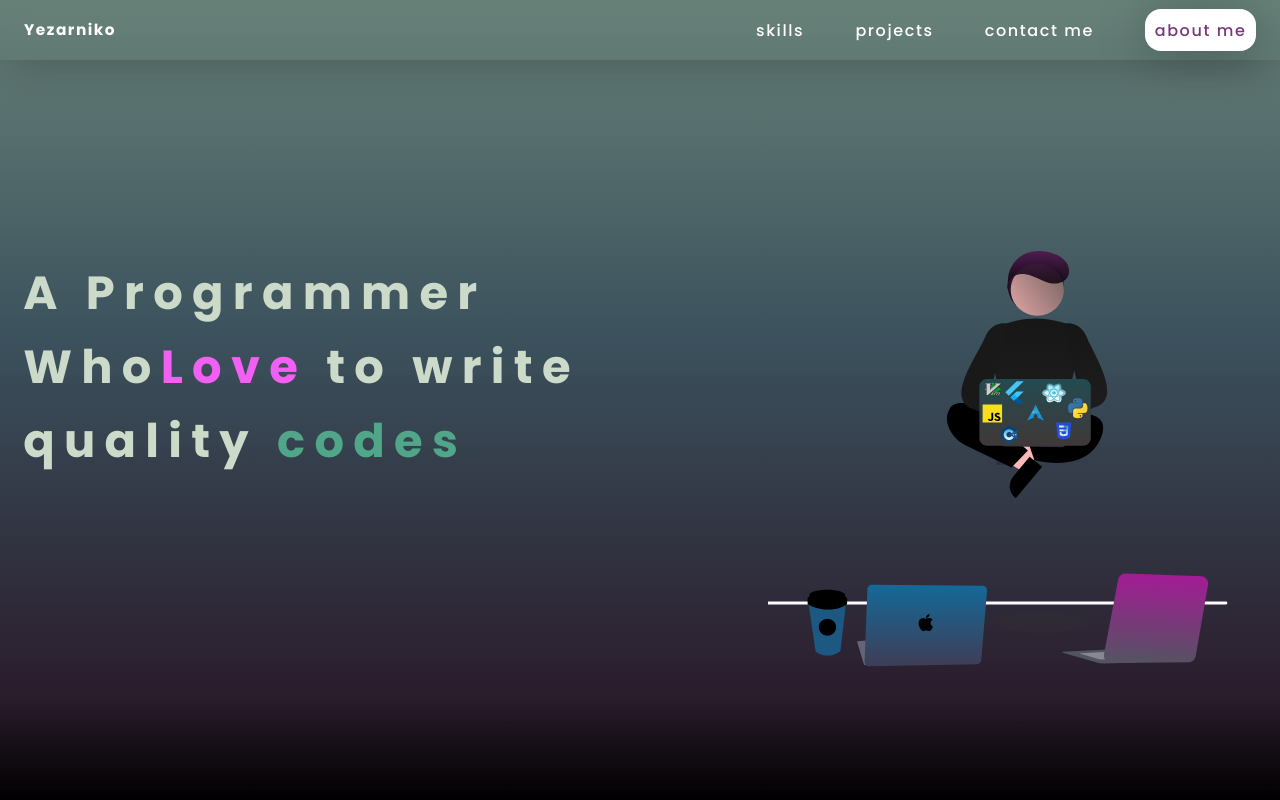
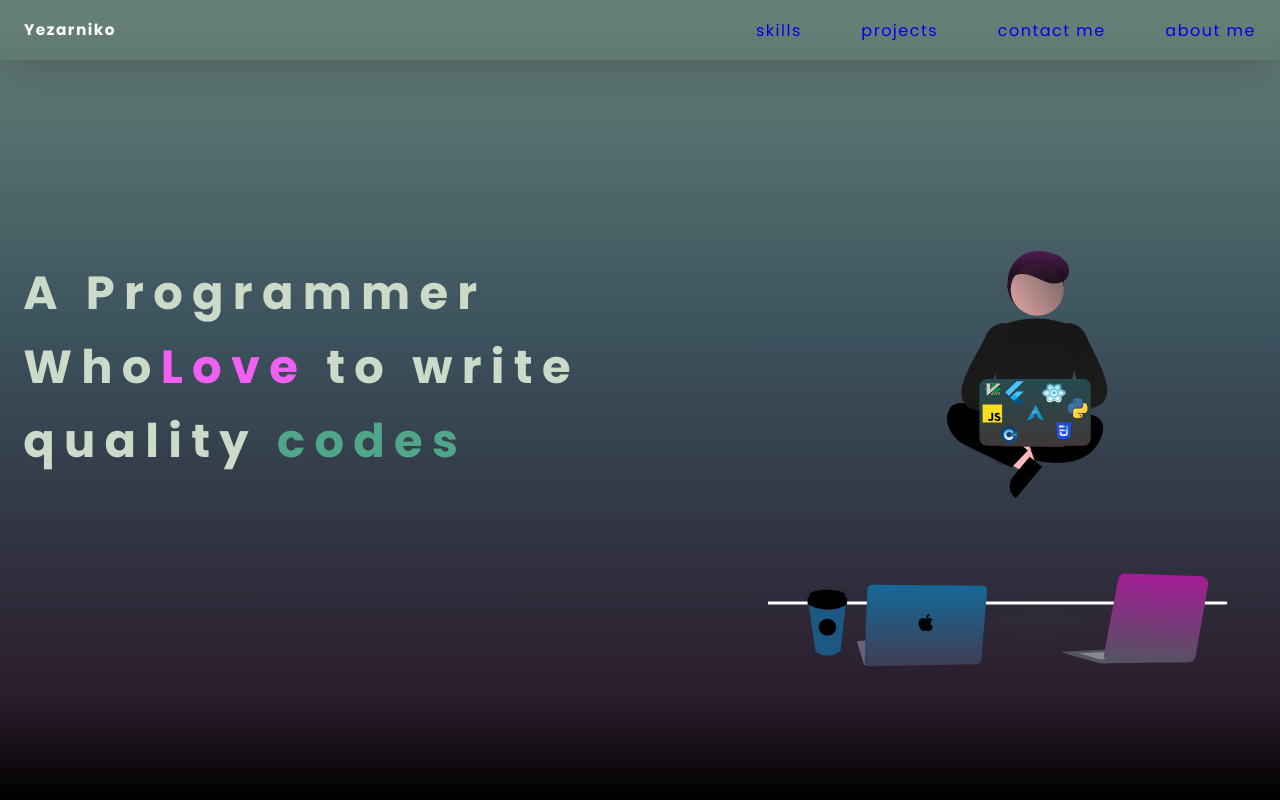
Before and after one commit to yezarniko/yezarniko.github.io, a React (Vite) app: page / in a window 1280 px wide. Built offline with nearby package versions, Linux system fonts and the light colour scheme; no server answers; a web font is replaced by a local one.

Commit message:
Change navigation anchor links to .link class because of react router

```diff
--- a/src/sass/_nav.scss
+++ b/src/sass/_nav.scss
@@ -75,7 +75,7 @@ nav {
           @include media('>=desktop') {
             margin-top: 0;
           }
-          a {
+          .link {
             background: var(--about-me-background);
             color: var(--about-me-color);
             padding: 0.6em;
@@ -86,7 +86,7 @@ nav {
             }
           }
         }
-        a {
+        .link {
           color: var(--nav-text-color);
           font-size: var(--nav-fontsize);
           font-weight: 500;
```
